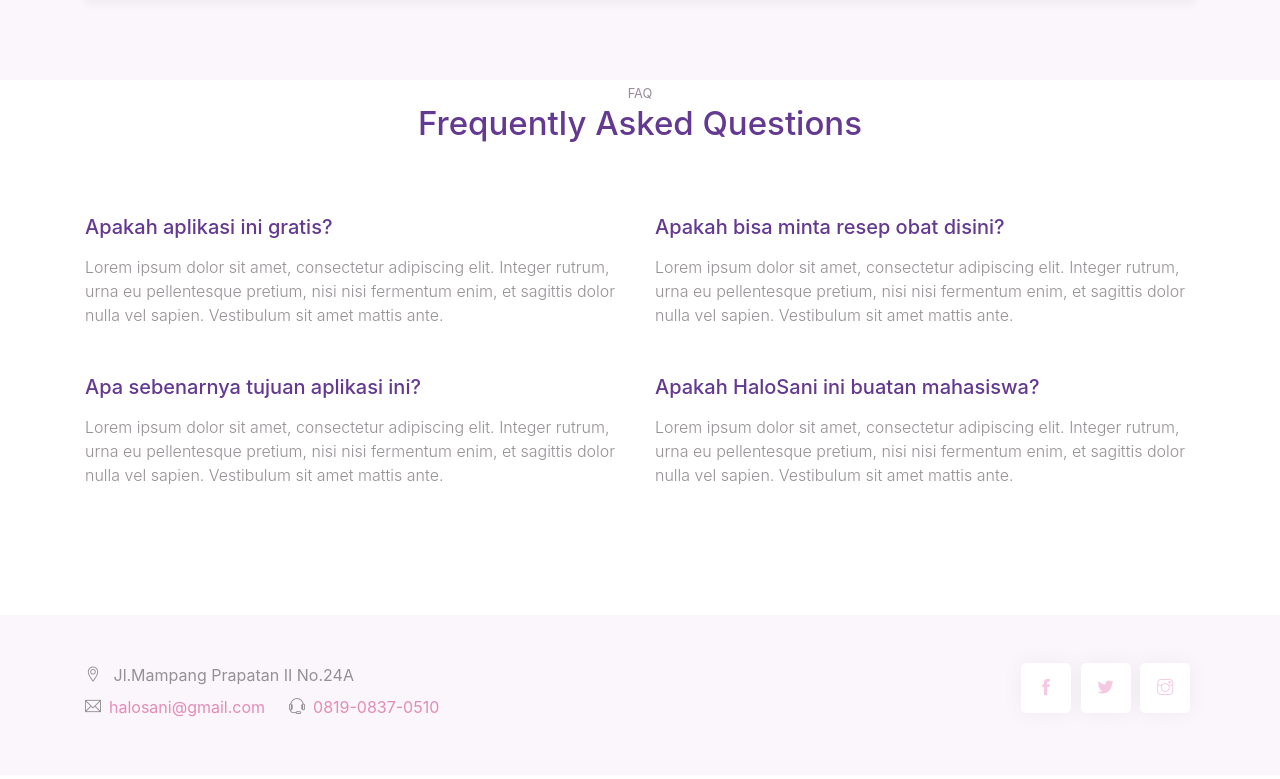
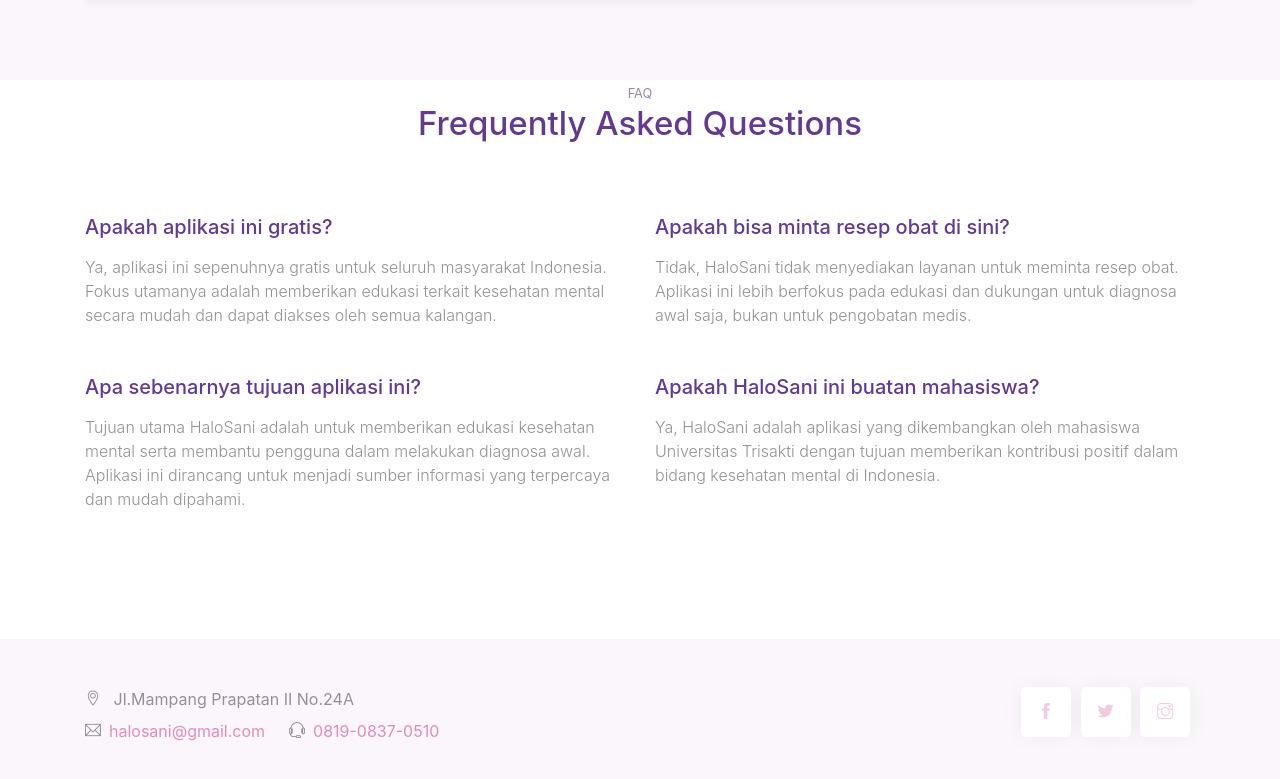
Before and after one commit to gagahputrabangsa/react_haloSani, a React (Create React App) app: page / in a window 1280 px wide. Shown: the part 3596-4375 px from the top of the page. Built offline with nearby package versions, Linux system fonts and the light colour scheme; no server answers.

Commit message:
adding_content

```diff
--- a/src/pages/Home.jsx
+++ b/src/pages/Home.jsx
@@ -256,17 +256,18 @@
         <div className="row pt-4">
             <div className="col-md-6">
                 <h4 className="mb-3">Apakah aplikasi ini gratis?</h4>
-                <p className="light-font mb-5">Lorem ipsum dolor sit amet, consectetur adipiscing elit. Integer rutrum, urna eu pellentesque pretium, nisi nisi fermentum enim, et sagittis dolor nulla vel sapien. Vestibulum sit amet mattis ante.</p>
+                <p className="light-font mb-5">Ya, aplikasi ini sepenuhnya gratis untuk seluruh masyarakat Indonesia. Fokus utamanya adalah memberikan edukasi terkait kesehatan mental secara mudah dan dapat diakses oleh semua kalangan.</p>
                 <h4 className="mb-3">Apa sebenarnya tujuan aplikasi ini?</h4>
-                <p className="light-font mb-5">Lorem ipsum dolor sit amet, consectetur adipiscing elit. Integer rutrum, urna eu pellentesque pretium, nisi nisi fermentum enim, et sagittis dolor nulla vel sapien. Vestibulum sit amet mattis ante.</p>
+                <p className="light-font mb-5">Tujuan utama HaloSani adalah untuk memberikan edukasi kesehatan mental serta membantu pengguna dalam melakukan diagnosa awal. Aplikasi ini dirancang untuk menjadi sumber informasi yang terpercaya dan mudah dipahami.</p>
             </div>
             <div className="col-md-6">
-                <h4 className="mb-3">Apakah bisa minta resep obat disini?</h4>
-                <p className="light-font mb-5">Lorem ipsum dolor sit amet, consectetur adipiscing elit. Integer rutrum, urna eu pellentesque pretium, nisi nisi fermentum enim, et sagittis dolor nulla vel sapien. Vestibulum sit amet mattis ante.</p>
+                <h4 className="mb-3">Apakah bisa minta resep obat di sini?</h4>
+                <p className="light-font mb-5">Tidak, HaloSani tidak menyediakan layanan untuk meminta resep obat. Aplikasi ini lebih berfokus pada edukasi dan dukungan untuk diagnosa awal saja, bukan untuk pengobatan medis.</p>
                 <h4 className="mb-3">Apakah HaloSani ini buatan mahasiswa?</h4>
-                <p className="light-font mb-5">Lorem ipsum dolor sit amet, consectetur adipiscing elit. Integer rutrum, urna eu pellentesque pretium, nisi nisi fermentum enim, et sagittis dolor nulla vel sapien. Vestibulum sit amet mattis ante.</p>
+                <p className="light-font mb-5">Ya, HaloSani adalah aplikasi yang dikembangkan oleh mahasiswa Universitas Trisakti dengan tujuan memberikan kontribusi positif dalam bidang kesehatan mental di Indonesia.</p>
             </div>
         </div>
+
     </div>
 </div>
 
```
